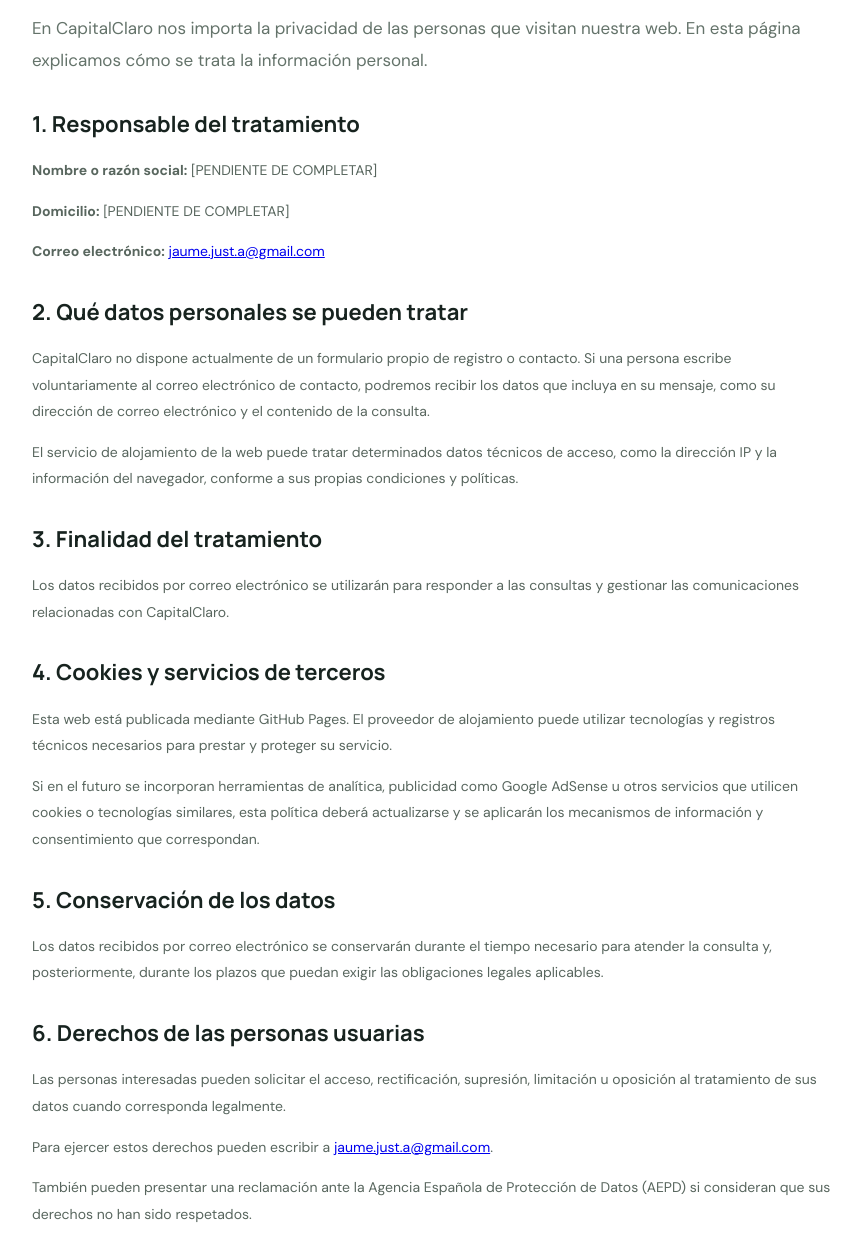
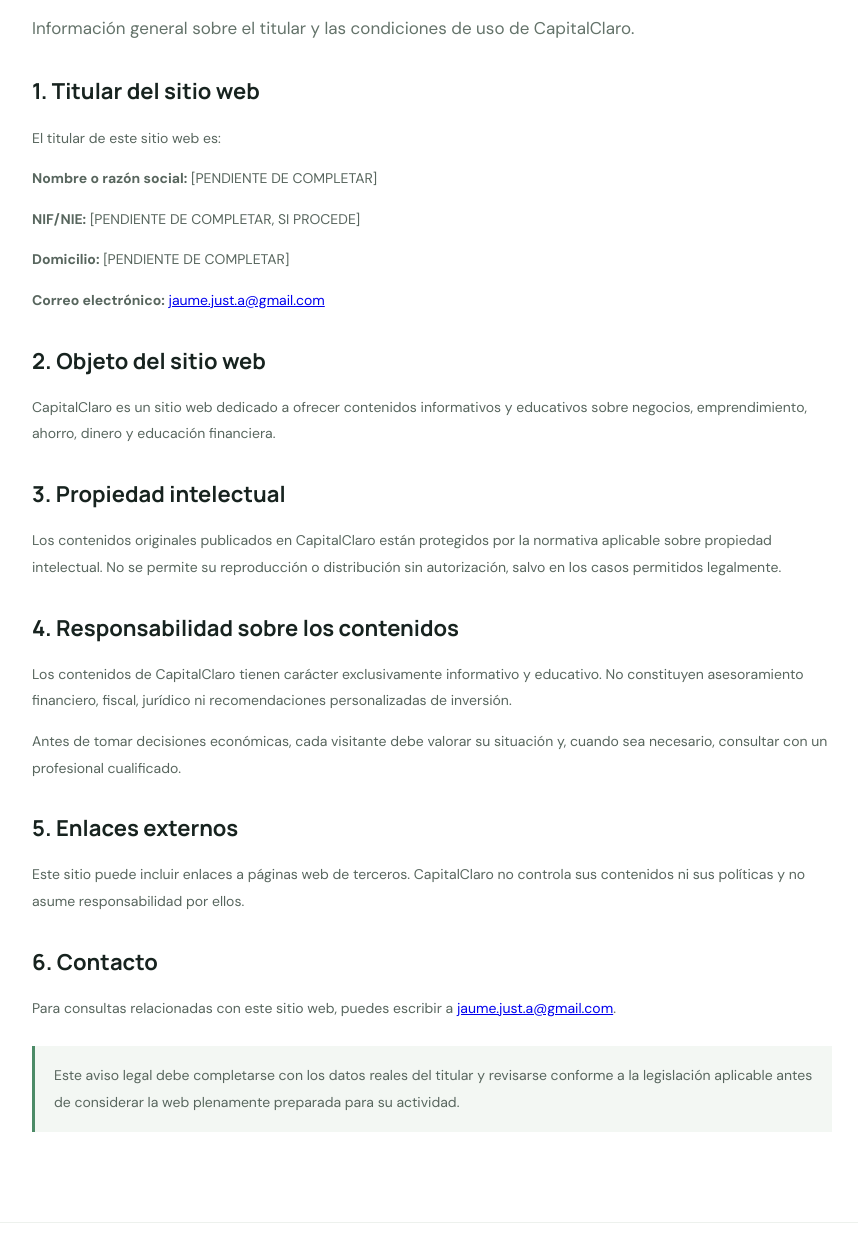
Before and after one commit to jaumejusta-hue/capitalclaro, a plain HTML site: page privacidad.html in a window 1280 px wide. Shown: the part 215-1463 px from the top of the page, without its empty margins (208-1066 px from the left). Drawn offline with Linux system fonts and the light colour scheme.

Commit message:
Update privacy policy to legal notice

```diff
--- a/privacidad.html
+++ b/privacidad.html
@@ -4,7 +4,7 @@
 <head>
 <meta charset="utf-8">
 <meta name="viewport" content="width=device-width,initial-scale=1">
-<title>Política de privacidad — CapitalClaro</title>
+<title>Aviso legal — CapitalClaro</title>
 <link rel="stylesheet" href="styles.css">
 </head>
 <body>
@@ -15,41 +15,34 @@
 </header>
 
 <main class="page">
-<h1>Política de privacidad</h1>
+<h1>Aviso legal</h1>
 
-<p class="lead">En CapitalClaro nos importa la privacidad de las personas que visitan nuestra web. En esta página explicamos cómo se trata la información personal.</p>
+<p class="lead">Información general sobre el titular y las condiciones de uso de CapitalClaro.</p>
 
-<h2>1. Responsable del tratamiento</h2>
+<h2>1. Titular del sitio web</h2>
+<p>El titular de este sitio web es:</p>
 <p><strong>Nombre o razón social:</strong> [PENDIENTE DE COMPLETAR]</p>
+<p><strong>NIF/NIE:</strong> [PENDIENTE DE COMPLETAR, SI PROCEDE]</p>
 <p><strong>Domicilio:</strong> [PENDIENTE DE COMPLETAR]</p>
 <p><strong>Correo electrónico:</strong> <a href="mailto:jaume.just.a@gmail.com">jaume.just.a@gmail.com</a></p>
 
-<h2>2. Qué datos personales se pueden tratar</h2>
-<p>CapitalClaro no dispone actualmente de un formulario propio de registro o contacto. Si una persona escribe voluntariamente al correo electrónico de contacto, podremos recibir los datos que incluya en su mensaje, como su dirección de correo electrónico y el contenido de la consulta.</p>
-<p>El servicio de alojamiento de la web puede tratar determinados datos técnicos de acceso, como la dirección IP y la información del navegador, conforme a sus propias condiciones y políticas.</p>
+<h2>2. Objeto del sitio web</h2>
+<p>CapitalClaro es un sitio web dedicado a ofrecer contenidos informativos y educativos sobre negocios, emprendimiento, ahorro, dinero y educación financiera.</p>
 
-<h2>3. Finalidad del tratamiento</h2>
-<p>Los datos recibidos por correo electrónico se utilizarán para responder a las consultas y gestionar las comunicaciones relacionadas con CapitalClaro.</p>
+<h2>3. Propiedad intelectual</h2>
+<p>Los contenidos originales publicados en CapitalClaro están protegidos por la normativa aplicable sobre propiedad intelectual. No se permite su reproducción o distribución sin autorización, salvo en los casos permitidos legalmente.</p>
 
-<h2>4. Cookies y servicios de terceros</h2>
-<p>Esta web está publicada mediante GitHub Pages. El proveedor de alojamiento puede utilizar tecnologías y registros técnicos necesarios para prestar y proteger su servicio.</p>
-<p>Si en el futuro se incorporan herramientas de analítica, publicidad como Google AdSense u otros servicios que utilicen cookies o tecnologías similares, esta política deberá actualizarse y se aplicarán los mecanismos de información y consentimiento que correspondan.</p>
+<h2>4. Responsabilidad sobre los contenidos</h2>
+<p>Los contenidos de CapitalClaro tienen carácter exclusivamente informativo y educativo. No constituyen asesoramiento financiero, fiscal, jurídico ni recomendaciones personalizadas de inversión.</p>
+<p>Antes de tomar decisiones económicas, cada visitante debe valorar su situación y, cuando sea necesario, consultar con un profesional cualificado.</p>
 
-<h2>5. Conservación de los datos</h2>
-<p>Los datos recibidos por correo electrónico se conservarán durante el tiempo necesario para atender la consulta y, posteriormente, durante los plazos que puedan exigir las obligaciones legales aplicables.</p>
+<h2>5. Enlaces externos</h2>
+<p>Este sitio puede incluir enlaces a páginas web de terceros. CapitalClaro no controla sus contenidos ni sus políticas y no asume responsabilidad por ellos.</p>
 
-<h2>6. Derechos de las personas usuarias</h2>
-<p>Las personas interesadas pueden solicitar el acceso, rectificación, supresión, limitación u oposición al tratamiento de sus datos cuando corresponda legalmente.</p>
-<p>Para ejercer estos derechos pueden escribir a <a href="mailto:jaume.just.a@gmail.com">jaume.just.a@gmail.com</a>.</p>
-<p>También pueden presentar una reclamación ante la Agencia Española de Protección de Datos (AEPD) si consideran que sus derechos no han sido respetados.</p>
+<h2>6. Contacto</h2>
+<p>Para consultas relacionadas con este sitio web, puedes escribir a <a href="mailto:jaume.just.a@gmail.com">jaume.just.a@gmail.com</a>.</p>
 
-<h2>7. Seguridad</h2>
-<p>Se adoptarán medidas razonables para proteger la información personal frente a accesos no autorizados, pérdida o uso indebido.</p>
-
-<h2>8. Actualizaciones</h2>
-<p>Esta política podrá actualizarse cuando cambien los servicios, las funcionalidades o las obligaciones legales aplicables a CapitalClaro.</p>
-
-<p class="article-box">Esta política es un borrador inicial. Debe completarse con los datos reales del responsable y comprobarse que describe exactamente los servicios y tratamientos de datos de la web antes de publicarla como documento definitivo.</p>
+<p class="article-box">Este aviso legal debe completarse con los datos reales del titular y revisarse conforme a la legislación aplicable antes de considerar la web plenamente preparada para su actividad.</p>
 </main>
 
 <footer>
```
